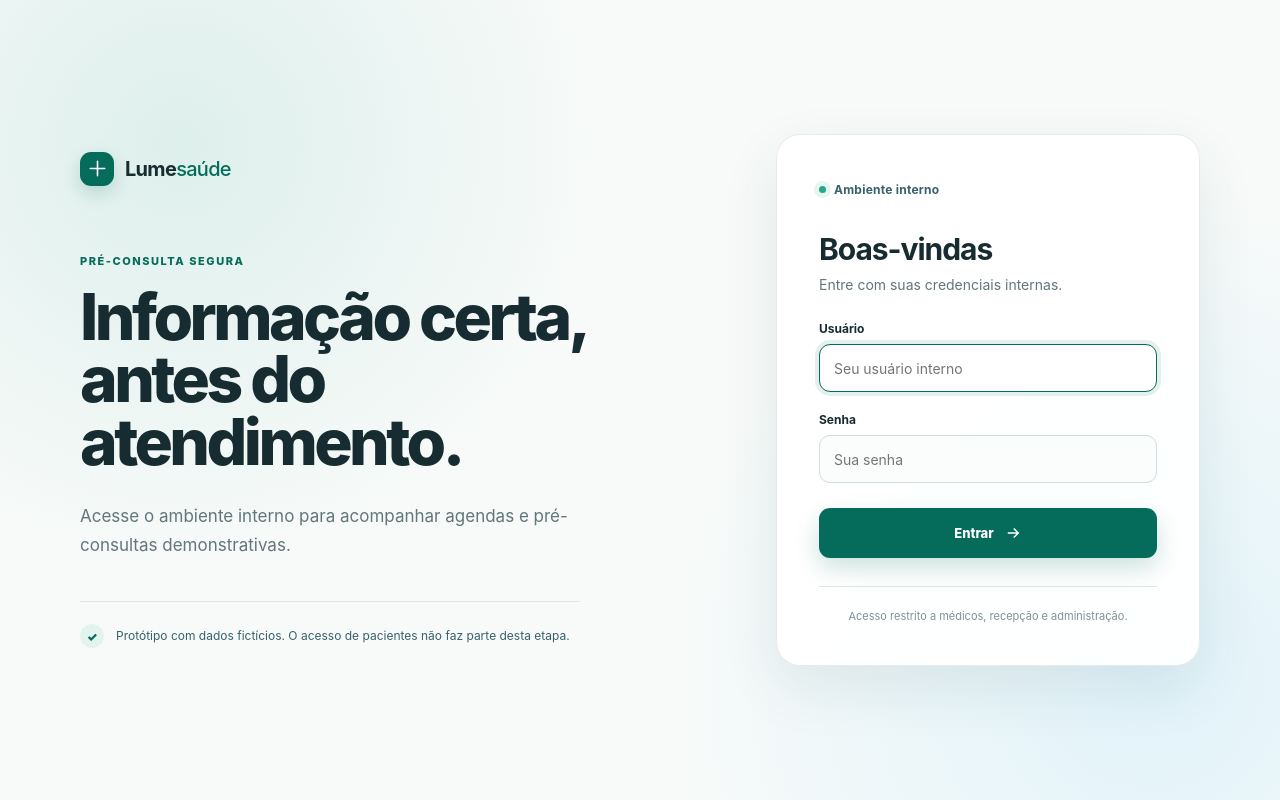
After one commit to Gabriel-J-Oliveira/projeto_pre_consulta, a Django app: page /accounts/login/ in a window 1280 px wide. The commit adds this page. Run offline with Django 5.2, Linux system fonts and the light colour scheme; parts of the project's set-up code (start-up, migrations or seed data) failed here and were passed over.

Commit message:
feat: add internal session authentication

```diff
--- a/medprep/settings.py
+++ b/medprep/settings.py
@@ -90,5 +90,9 @@ STATIC_URL = "static/"
 STATICFILES_DIRS = [BASE_DIR / "static"]
 DEFAULT_AUTO_FIELD = "django.db.models.BigAutoField"
 
+LOGIN_URL = "accounts:login"
+LOGIN_REDIRECT_URL = "preconsultas:dashboard"
+LOGOUT_REDIRECT_URL = "accounts:login"
+
 media_root_value = os.getenv("DEMO_MEDIA_ROOT", "demo_media")
 DEMO_MEDIA_ROOT = (BASE_DIR / media_root_value).resolve()
--- a/medprep/urls.py
+++ b/medprep/urls.py
@@ -2,9 +2,13 @@ from django.contrib import admin
 from django.urls import include, path
 from django.views.generic import RedirectView
 
+from preconsultas.auth_views import InternalLoginView
+
 
 urlpatterns = [
     path("favicon.ico", RedirectView.as_view(url="/static/preconsultas/favicon.svg", permanent=False)),
+    path("accounts/", include("preconsultas.auth_urls")),
+    path("admin/login/", InternalLoginView.as_view(), name="admin-login"),
     path("admin/", admin.site.urls),
     path("medico/", include("preconsultas.urls")),
     path("recepcao/", include("preconsultas.reception_urls")),
--- a/scripts/browser_smoke.cjs
+++ b/scripts/browser_smoke.cjs
@@ -1,4 +1,5 @@
 const { chromium } = require("playwright");
+const { authenticate } = require("./smoke_auth.cjs");
 
 const url = "http://127.0.0.1:8000/medico/pre-consultas/demo/";
 const browserPath = "C:\\Program Files (x86)\\Microsoft\\Edge\\Application\\msedge.exe";
@@ -18,7 +19,7 @@ function assert(condition, message) {
     if (message.type() === "error") runtimeErrors.push(message.text());
   });
 
-  const response = await page.goto(url, { waitUntil: "networkidle" });
+  const response = await authenticate(page, url);
   assert(response && response.status() === 200, "A página principal não retornou 200.");
   assert(await page.locator("#summary-title").isVisible(), "O resumo não está visível.");
   assert(await page.locator(".context-panel").isVisible(), "O painel de fontes não está visível.");
--- a/scripts/dashboard_smoke.cjs
+++ b/scripts/dashboard_smoke.cjs
@@ -1,4 +1,5 @@
 const { chromium } = require("playwright");
+const { authenticate } = require("./smoke_auth.cjs");
 
 const dashboardUrl = "http://127.0.0.1:8000/medico/painel/";
 const detailPath = "/medico/pre-consultas/demo/";
@@ -19,7 +20,7 @@ function assert(condition, message) {
     if (message.type() === "error") runtimeErrors.push(message.text());
   });
 
-  const response = await page.goto(dashboardUrl, { waitUntil: "networkidle" });
+  const response = await authenticate(page, dashboardUrl);
   assert(response && response.status() === 200, "O painel não retornou 200.");
   assert(await page.locator("#dashboard-title").isVisible(), "O título da agenda não está visível.");
   assert(await page.locator(".appointment-row").count() === 5, "A agenda de hoje não exibiu cinco casos.");
--- a/scripts/reception_smoke.cjs
+++ b/scripts/reception_smoke.cjs
@@ -1,4 +1,5 @@
 const { chromium } = require("playwright");
+const { authenticate } = require("./smoke_auth.cjs");
 
 const receptionUrl = "http://127.0.0.1:8000/recepcao/pre-consultas/";
 const browserPath = "C:\\Program Files (x86)\\Microsoft\\Edge\\Application\\msedge.exe";
@@ -18,7 +19,7 @@ function assert(condition, message) {
     if (message.type() === "error") runtimeErrors.push(message.text());
   });
 
-  const response = await page.goto(receptionUrl, { waitUntil: "networkidle" });
+  const response = await authenticate(page, receptionUrl);
   assert(response && response.status() === 200, "A tela da recepção não retornou 200.");
   assert(await page.locator("#reception-title").isVisible(), "O título operacional não está visível.");
   assert(await page.locator(".reception-row").count() === 6, "A lista inicial não exibiu seis registros.");
--- /dev/null
+++ b/static/preconsultas/auth.css
@@ -0,0 +1,170 @@
+.auth-page {
+  min-height: 100vh;
+  background:
+    radial-gradient(circle at 14% 18%, rgba(105, 190, 174, .18), transparent 26rem),
+    radial-gradient(circle at 90% 85%, rgba(217, 240, 250, .72), transparent 30rem),
+    #f7faf9;
+}
+
+.auth-shell {
+  display: grid;
+  grid-template-columns: minmax(0, 1.05fr) minmax(360px, .75fr);
+  gap: clamp(48px, 8vw, 118px);
+  align-items: center;
+  width: min(1120px, calc(100% - 48px));
+  min-height: 100vh;
+  margin: 0 auto;
+  padding: 56px 0;
+}
+
+.auth-intro { max-width: 570px; }
+.auth-brand { margin-bottom: 68px; }
+
+.auth-eyebrow {
+  display: block;
+  margin-bottom: 18px;
+  color: var(--green);
+  font-size: 11px;
+  font-weight: 800;
+  letter-spacing: .14em;
+  text-transform: uppercase;
+}
+
+.auth-intro h1 {
+  max-width: 560px;
+  margin: 0;
+  color: var(--ink);
+  font-size: clamp(42px, 5vw, 66px);
+  font-weight: 760;
+  letter-spacing: -.055em;
+  line-height: .98;
+}
+
+.auth-intro > p {
+  max-width: 510px;
+  margin: 28px 0 0;
+  color: var(--muted);
+  font-size: 17px;
+  line-height: 1.7;
+}
+
+.auth-safety-note {
+  display: flex;
+  gap: 12px;
+  align-items: flex-start;
+  max-width: 500px;
+  margin-top: 42px;
+  padding-top: 22px;
+  border-top: 1px solid var(--line);
+  color: var(--petrol);
+  font-size: 12px;
+  line-height: 1.6;
+}
+
+.auth-safety-note > span {
+  display: grid;
+  flex: 0 0 24px;
+  height: 24px;
+  place-items: center;
+  border-radius: 50%;
+  background: #e3f4ef;
+  color: var(--green);
+  font-weight: 900;
+}
+
+.auth-safety-note p { margin: 2px 0 0; }
+
+.auth-card {
+  padding: 42px;
+  border: 1px solid rgba(55, 97, 108, .12);
+  border-radius: 24px;
+  background: rgba(255, 255, 255, .94);
+  box-shadow: var(--shadow);
+}
+
+.auth-card__heading { margin: 34px 0 28px; }
+.auth-card__heading h2 { margin: 0; font-size: 30px; letter-spacing: -.035em; }
+.auth-card__heading p { margin: 9px 0 0; color: var(--muted); font-size: 14px; }
+
+.auth-error {
+  margin-bottom: 20px;
+  padding: 13px 15px;
+  border: 1px solid #f0c7c2;
+  border-radius: 10px;
+  background: #fff4f2;
+  color: #93483e;
+  font-size: 12px;
+  line-height: 1.5;
+}
+
+.auth-error p { margin: 0; }
+.auth-form { display: grid; gap: 20px; }
+.auth-form label { display: grid; gap: 8px; }
+.auth-form label > span { color: var(--ink); font-size: 12px; font-weight: 750; }
+
+.auth-form input {
+  width: 100%;
+  min-height: 48px;
+  padding: 0 14px;
+  border: 1px solid #cfdddf;
+  border-radius: 11px;
+  background: #fbfdfc;
+  color: var(--ink);
+  font: inherit;
+  font-size: 14px;
+  transition: border-color .15s ease, box-shadow .15s ease, background .15s ease;
+}
+
+.auth-form input:focus {
+  outline: none;
+  border-color: var(--green);
+  background: var(--white);
+  box-shadow: 0 0 0 4px rgba(5, 108, 92, .1);
+}
+
+.field-error { color: #93483e; font-size: 11px; }
+
+.auth-submit {
+  display: inline-flex;
+  justify-content: center;
+  gap: 10px;
+  align-items: center;
+  min-height: 50px;
+  margin-top: 5px;
+  border: 0;
+  border-radius: 11px;
+  background: var(--green);
+  box-shadow: 0 10px 24px rgba(5, 108, 92, .2);
+  color: white;
+  cursor: pointer;
+  font-size: 13px;
+  font-weight: 800;
+}
+
+.auth-submit:hover { background: var(--green-dark); }
+.auth-submit svg { width: 18px; fill: none; stroke: currentColor; stroke-width: 2; }
+
+.auth-card__footnote {
+  margin: 28px 0 0;
+  padding-top: 22px;
+  border-top: 1px solid var(--line);
+  color: #819195;
+  font-size: 11px;
+  text-align: center;
+}
+
+@media (max-width: 820px) {
+  .auth-shell { grid-template-columns: 1fr; width: min(520px, calc(100% - 32px)); gap: 36px; }
+  .auth-intro { text-align: center; }
+  .auth-brand { justify-content: center; margin-bottom: 42px; }
+  .auth-intro h1 { font-size: clamp(38px, 10vw, 54px); }
+  .auth-intro > p, .auth-safety-note { margin-right: auto; margin-left: auto; }
+  .auth-safety-note { text-align: left; }
+}
+
+@media (max-width: 480px) {
+  .auth-shell { width: min(100% - 24px, 440px); padding: 30px 0; }
+  .auth-card { padding: 30px 22px; border-radius: 20px; }
+  .auth-intro h1 { font-size: 38px; }
+  .auth-intro > p { font-size: 15px; }
+}
--- a/static/preconsultas/demo.css
+++ b/static/preconsultas/demo.css
@@ -134,6 +134,22 @@ summary:focus-visible {
 
 .profile-label { color: var(--muted); font-size: 12px; }
 .profile-label strong { color: var(--ink); }
+
+.logout-form { margin: 0; }
+
+.logout-button {
+  min-height: 32px;
+  padding: 0 12px;
+  border: 1px solid #d4e1e2;
+  border-radius: 9px;
+  background: white;
+  color: var(--petrol);
+  cursor: pointer;
+  font-size: 11px;
+  font-weight: 750;
+}
+
+.logout-button:hover { border-color: #9fc5bf; color: var(--green); }
 
 .avatar {
   display: grid;
@@ -559,6 +575,7 @@ h1, h2, h3, h4, p { margin-top: 0; }
 
 @media (max-width: 620px) {
   .topbar__inner { min-height: 64px; padding-right: 16px; padding-left: 16px; }
+  .topbar__meta { gap: 10px; }
   .prototype-pill { font-size: 0; }
   .prototype-pill::after { font-size: 10px; content: "Protótipo"; }
   .avatar { display: none; }
--- a/templates/preconsultas/dashboard.html
+++ b/templates/preconsultas/dashboard.html
@@ -26,6 +26,10 @@
         <span class="prototype-pill"><span></span> Protótipo — dados fictícios</span>
         <span class="profile-label">Perfil demonstrativo: <strong>Médico</strong></span>
         <span class="avatar" aria-hidden="true">HC</span>
+        <form class="logout-form" method="post" action="{% url 'accounts:logout' %}">
+          {% csrf_token %}
+          <button class="logout-button" type="submit">Sair</button>
+        </form>
       </div>
     </div>
   </header>
--- a/templates/preconsultas/demo.html
+++ b/templates/preconsultas/demo.html
@@ -28,6 +28,10 @@
         <span class="prototype-pill"><span></span> Protótipo — dados fictícios</span>
         <span class="profile-label">Perfil demonstrativo: <strong>Médico</strong></span>
         <span class="avatar" aria-hidden="true">HC</span>
+        <form class="logout-form" method="post" action="{% url 'accounts:logout' %}">
+          {% csrf_token %}
+          <button class="logout-button" type="submit">Sair</button>
+        </form>
       </div>
     </div>
   </header>
--- /dev/null
+++ b/templates/preconsultas/login.html
@@ -0,0 +1,70 @@
+{% load static %}
+<!doctype html>
+<html lang="pt-BR">
+<head>
+  <meta charset="utf-8">
+  <meta name="viewport" content="width=device-width, initial-scale=1">
+  <meta name="description" content="Acesso interno ao protótipo de pré-consulta Lume Saúde.">
+  <title>Entrar | Lume Saúde</title>
+  <link rel="icon" href="{% static 'preconsultas/favicon.svg' %}" type="image/svg+xml">
+  <link rel="stylesheet" href="{% static 'preconsultas/demo.css' %}">
+  <link rel="stylesheet" href="{% static 'preconsultas/auth.css' %}">
+</head>
+<body class="auth-page">
+  <main class="auth-shell">
+    <section class="auth-intro" aria-labelledby="auth-title">
+      <a class="brand auth-brand" href="{% url 'accounts:login' %}" aria-label="Lume Saúde — acesso interno">
+        <span class="brand__mark" aria-hidden="true">
+          <svg viewBox="0 0 32 32" role="img"><path d="M16 5v22M5 16h22"/></svg>
+        </span>
+        <span>Lume<span>saúde</span></span>
+      </a>
+      <span class="auth-eyebrow">Pré-consulta segura</span>
+      <h1 id="auth-title">Informação certa, antes do atendimento.</h1>
+      <p>Acesse o ambiente interno para acompanhar agendas e pré-consultas demonstrativas.</p>
+      <div class="auth-safety-note">
+        <span aria-hidden="true">✓</span>
+        <p>Protótipo com dados fictícios. O acesso de pacientes não faz parte desta etapa.</p>
+      </div>
+    </section>
+
+    <section class="auth-card" aria-labelledby="login-title">
+      <span class="prototype-pill"><span></span> Ambiente interno</span>
+      <div class="auth-card__heading">
+        <h2 id="login-title">Boas-vindas</h2>
+        <p>Entre com suas credenciais internas.</p>
+      </div>
+
+      {% if form.non_field_errors %}
+        <div class="auth-error" role="alert">
+          {% for error in form.non_field_errors %}<p>{{ error }}</p>{% endfor %}
+        </div>
+      {% endif %}
+
+      <form class="auth-form" method="post" novalidate>
+        {% csrf_token %}
+        {% if next %}<input type="hidden" name="next" value="{{ next }}">{% endif %}
+
+        <label for="{{ form.username.id_for_label }}">
+          <span>{{ form.username.label }}</span>
+          {{ form.username }}
+          {% for error in form.username.errors %}<small class="field-error">{{ error }}</small>{% endfor %}
+        </label>
+
+        <label for="{{ form.password.id_for_label }}">
+          <span>{{ form.password.label }}</span>
+          {{ form.password }}
+          {% for error in form.password.errors %}<small class="field-error">{{ error }}</small>{% endfor %}
+        </label>
+
+        <button class="auth-submit" type="submit">
+          Entrar
+          <svg viewBox="0 0 24 24" aria-hidden="true"><path d="M5 12h14M13 6l6 6-6 6"/></svg>
+        </button>
+      </form>
+
+      <p class="auth-card__footnote">Acesso restrito a médicos, recepção e administração.</p>
+    </section>
+  </main>
+</body>
+</html>
--- a/templates/preconsultas/reception.html
+++ b/templates/preconsultas/reception.html
@@ -31,6 +31,10 @@
         <span class="prototype-pill"><span></span> Protótipo — dados fictícios</span>
         <span class="profile-label">Perfil demonstrativo: <strong>Recepção</strong></span>
         <span class="avatar reception-avatar" aria-hidden="true">RC</span>
+        <form class="logout-form" method="post" action="{% url 'accounts:logout' %}">
+          {% csrf_token %}
+          <button class="logout-button" type="submit">Sair</button>
+        </form>
       </div>
     </div>
   </header>
```
Also changed, not shown: preconsultas/auth_urls.py (added, +11 -0 lines), preconsultas/auth_views.py (added, +37 -0 lines), preconsultas/test_authentication.py (added, +154 -0 lines), preconsultas/tests.py (+7 -0 lines), preconsultas/views.py (+9 -0 lines), scripts/smoke_auth.cjs (added, +34 -0 lines), README.md.
